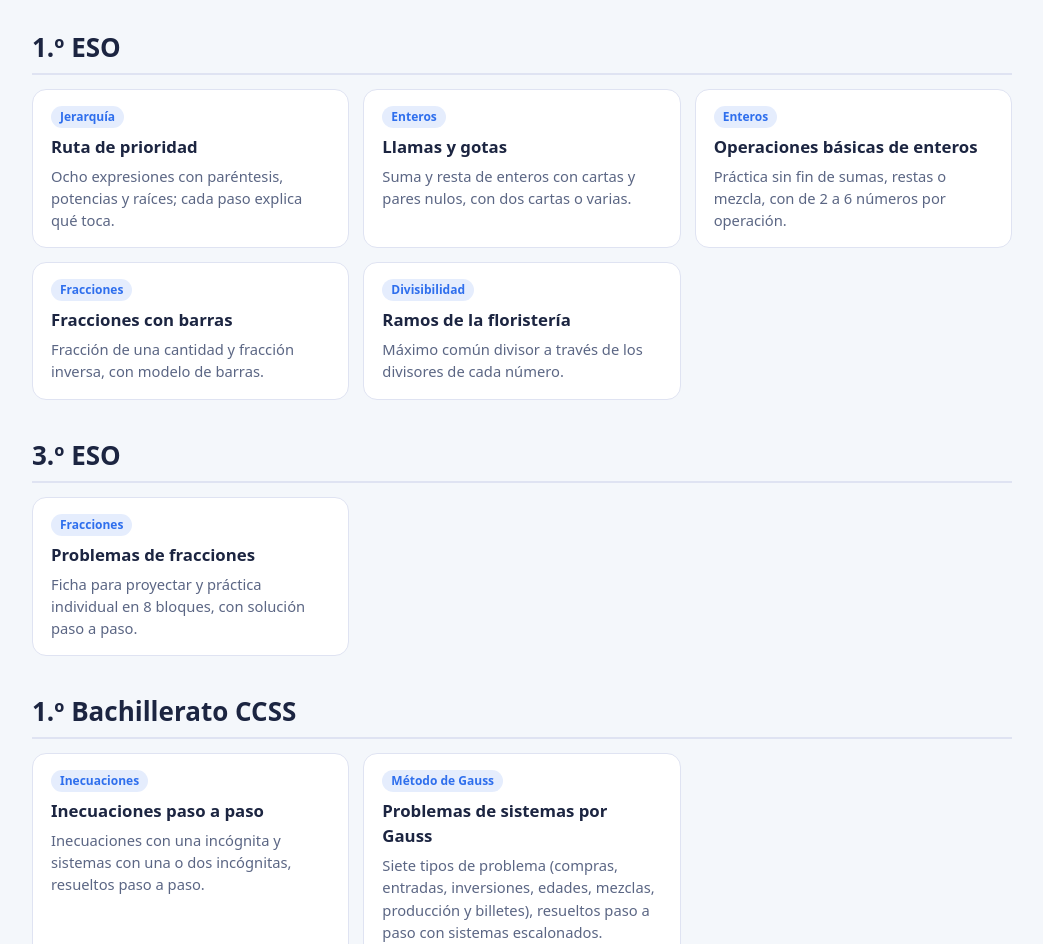
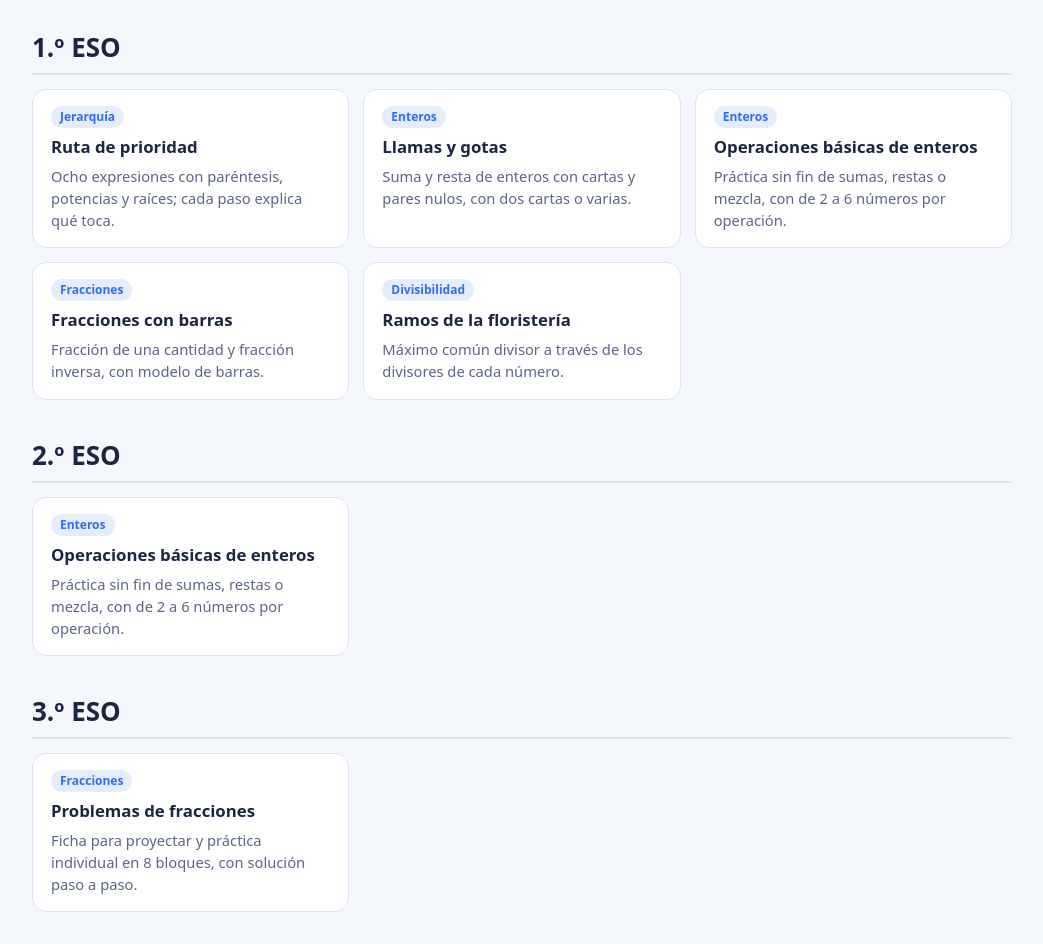
Before and after one commit to matespuerta/artefactos, a plain HTML site: page index.html in a window 1280 px wide. Shown: the part 156-1100 px from the top of the page, without its empty margins (118-1161 px from the left). Drawn offline with Linux system fonts and the light colour scheme.

Commit message:
Añade sección 2.º ESO con Operaciones básicas de enteros
Co-Authored-By: Claude Sonnet 5.5 <noreply@anthropic.com>
Claude-Session: https://claude.ai/code/session_01BmcBmA1om1LbsUebvap2sT

```diff
--- a/index.html
+++ b/index.html
@@ -51,6 +51,11 @@ h1{padding-right:130px}
     <a class="card" href="ramos-floristeria/"><span class="tag">Divisibilidad</span><b>Ramos de la floristería</b><span>Máximo común divisor a través de los divisores de cada número.</span></a>
   </div>
 
+  <h2>2.º ESO</h2>
+  <div class="grid">
+    <a class="card" href="operaciones-basicas-de-enteros/"><span class="tag">Enteros</span><b>Operaciones básicas de enteros</b><span>Práctica sin fin de sumas, restas o mezcla, con de 2 a 6 números por operación.</span></a>
+  </div>
+
   <h2>3.º ESO</h2>
   <div class="grid">
     <a class="card" href="problemas-de-fracciones-3eso/"><span class="tag">Fracciones</span><b>Problemas de fracciones</b><span>Ficha para proyectar y práctica individual en 8 bloques, con solución paso a paso.</span></a>
```
